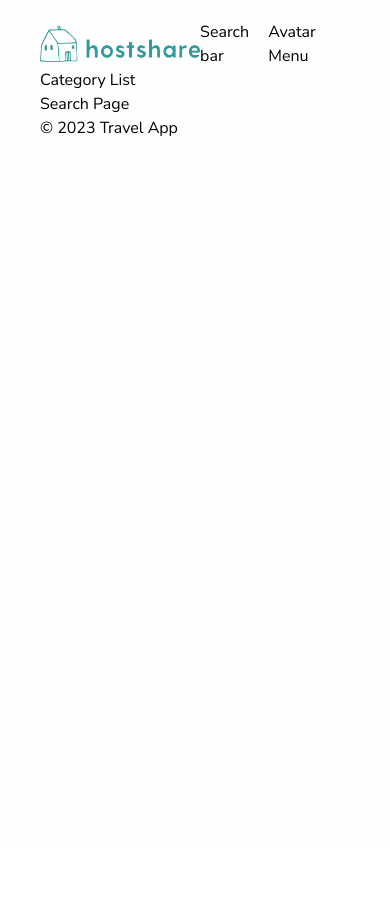
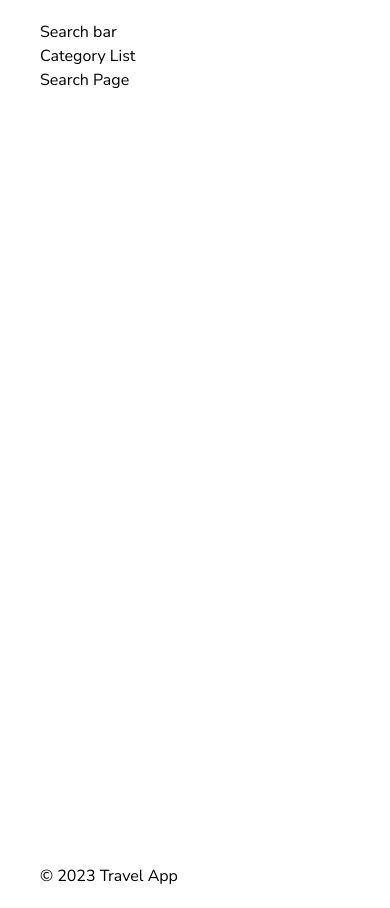
Before and after one commit to tufanlodos/travel-app, a Next.js app: page /search in a window 390 px wide. Before the commit the page ends 844 px from the top, so only its background shows below. Built offline with nearby package versions, Linux system fonts and the light colour scheme.

Commit message:
responsive arrangements

```diff
--- a/app/(index)/page.tsx
+++ b/app/(index)/page.tsx
@@ -1,3 +1,3 @@
 export default function IndexPage() {
-  return <main>Index page</main>;
+  return <section>Index page</section>;
 }
--- a/app/(index)/search/page.tsx
+++ b/app/(index)/search/page.tsx
@@ -3,5 +3,5 @@ export const metadata = {
 };
 
 export default function SearchPage() {
-  return <main>Search Page</main>;
+  return <section>Search Page</section>;
 }
--- a/app/layout.tsx
+++ b/app/layout.tsx
@@ -17,7 +17,7 @@ export default function RootLayout({
   return (
     <html lang="en">
       <body className={`p-10 py-5 ${nunitoSans.className}`}>
-        {children}
+        <main className="min-h-screen">{children}</main>
         <footer>
           <FooterText />
         </footer>
--- a/app/listing/page.tsx
+++ b/app/listing/page.tsx
@@ -3,5 +3,5 @@ export const metadata = {
 };
 
 export default function ListingPage() {
-  return <div>Listing Page</div>;
+  return <section>Listing Page</section>;
 }
--- a/components/AvatarMenu.tsx
+++ b/components/AvatarMenu.tsx
@@ -1,6 +1,6 @@
 export function AvatarMenu() {
   return (
-    <div className="rounded-full">
+    <div className="rounded-full hidden md:block">
       <div>Avatar Menu</div>
     </div>
   );
--- a/components/LogoButton.tsx
+++ b/components/LogoButton.tsx
@@ -2,9 +2,17 @@ import Image from "next/image";
 
 export function LogoButton() {
   return (
-    <button>
+    <button className="hidden md:block">
       <Image
-        className="relative dark:drop-shadow-[0_0_0.3rem_#ffffff70] dark:invert"
+        className="lg:hidden"
+        src="/icon.png"
+        alt="Logo"
+        width={37}
+        height={37}
+        priority
+      />
+      <Image
+        className="hidden lg:block"
         src="/logo-green.png"
         alt="Logo"
         width={180}
```
